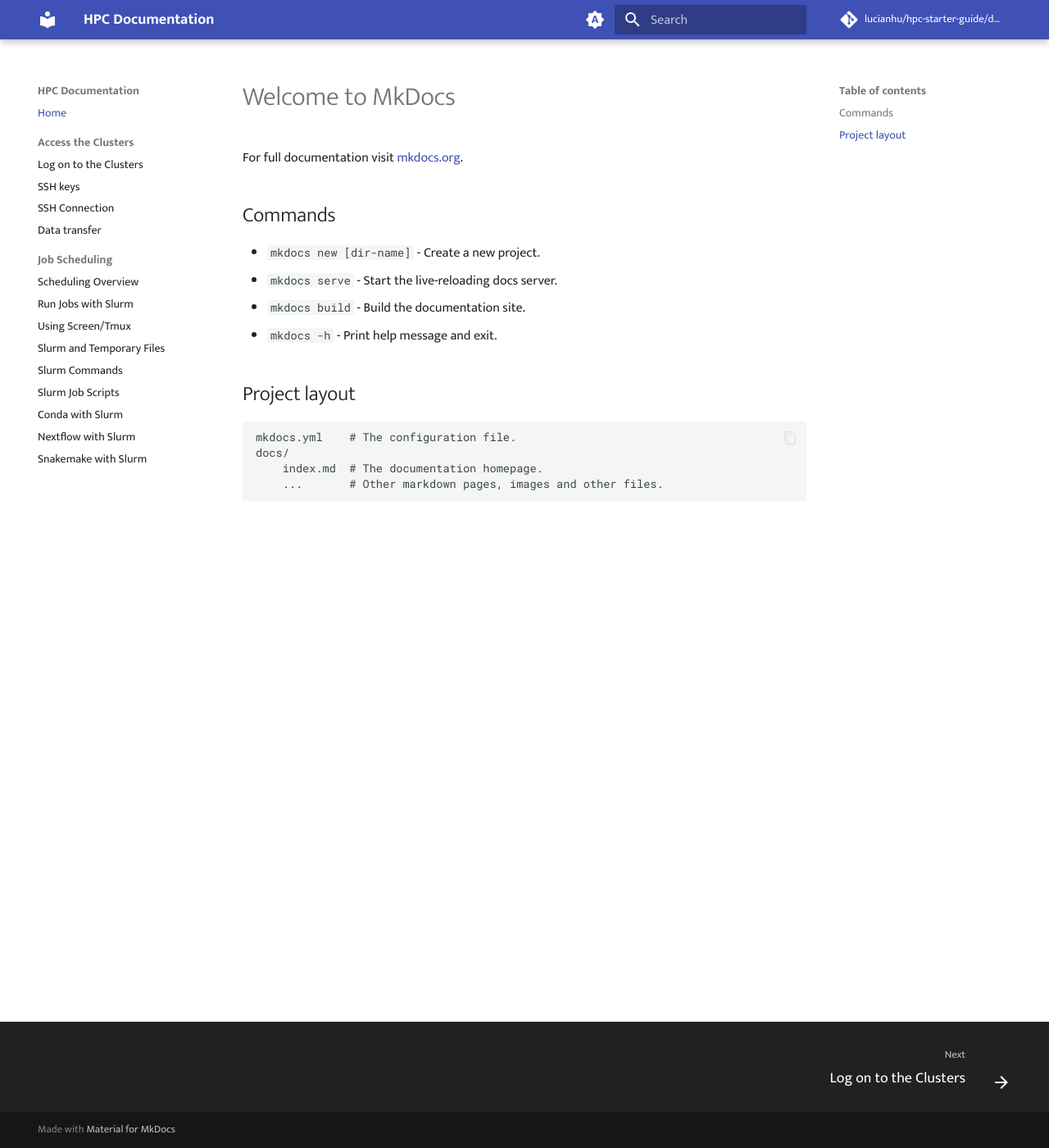
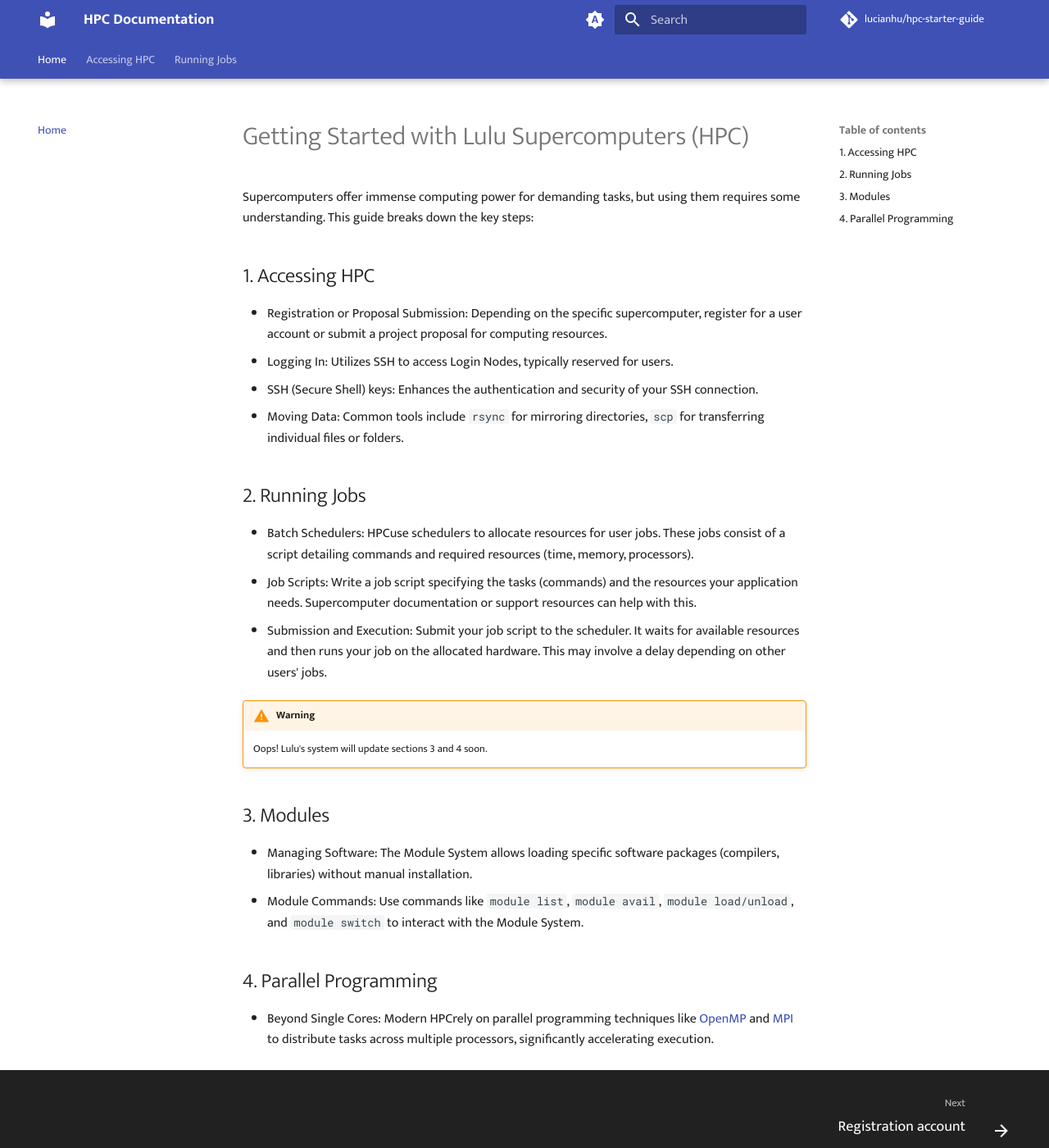
Before and after one commit to lucianhu/hpc-starter-guide, an MkDocs documentation site: the page built from docs/index.md, in a window 1280 px wide and 1400 px high. Shown: the whole window at 82% size. Built offline with MkDocs 1.6.1 and Material for MkDocs 9.7.7, drawn with Linux system fonts in a browser that asks for light colours; comment, search, counter and statistics services are not loaded.

Commit message:
update generate key, copying data

```diff
--- a/docs/index.md
+++ b/docs/index.md
@@ -1,17 +1,28 @@
-# Welcome to MkDocs
+# Getting Started with Lulu Supercomputers (HPC)
 
-For full documentation visit [mkdocs.org](https://www.mkdocs.org).
+Supercomputers offer immense computing power for demanding tasks, but using them requires some understanding. This guide breaks down the key steps:
 
-## Commands
+## 1. Accessing HPC
 
-* `mkdocs new [dir-name]` - Create a new project.
-* `mkdocs serve` - Start the live-reloading docs server.
-* `mkdocs build` - Build the documentation site.
-* `mkdocs -h` - Print help message and exit.
+* Registration or Proposal Submission: Depending on the specific supercomputer, register for a user account or submit a project proposal for computing resources.
+* Logging In: Utilizes SSH to access Login Nodes, typically reserved for users.
+* SSH (Secure Shell) keys: Enhances the authentication and security of your SSH connection.
+* Moving Data: Common tools include `rsync` for mirroring directories, `scp` for transferring individual files or folders.
 
-## Project layout
+## 2. Running Jobs
 
-    mkdocs.yml    # The configuration file.
-    docs/
-        index.md  # The documentation homepage.
-        ...       # Other markdown pages, images and other files.
+* Batch Schedulers: HPCuse schedulers to allocate resources for user jobs. These jobs consist of a script detailing commands and required resources (time, memory, processors).
+* Job Scripts: Write a job script specifying the tasks (commands) and the resources your application needs. Supercomputer documentation or support resources can help with this.
+* Submission and Execution: Submit your job script to the scheduler. It waits for available resources and then runs your job on the allocated hardware. This may involve a delay depending on other users' jobs.
+
+!!! warning
+    Oops! Lulu's system will update sections 3 and 4 soon.
+
+## 3. Modules
+
+* Managing Software: The Module System allows loading specific software packages (compilers, libraries) without manual installation.
+* Module Commands: Use commands like `module list`, `module avail`, `module load/unload`, and `module switch` to interact with the Module System.
+
+## 4. Parallel Programming
+
+* Beyond Single Cores: Modern HPCrely on parallel programming techniques like [OpenMP](https://hpc-wiki.info/hpc/OpenMP) and [MPI](https://hpc-wiki.info/hpc/MPI) to distribute tasks across multiple processors, significantly accelerating execution.
--- a/mkdocs.yml
+++ b/mkdocs.yml
@@ -5,7 +5,7 @@
 site_url: https://github.com/lucianhu/hpc-starter-guide
 
 # Repository
-repo_name: lucianhu/hpc-starter-guide/docs
+repo_name: lucianhu/hpc-starter-guide
 repo_url: https://github.com/lucianhu/hpc-starter-guide
 edit_uri: docs/
 remote_branch: master
@@ -50,6 +50,14 @@
     - navigation.footer
     - content.code.copy
     - content.code.annotate
+    - navigation.instant
+    - navigation.instant
+    - navigation.instant.progress
+    - navigation.tabs
+    - navigation.tabs.sticky
+    - navigation.sections
+    - navigation.path
+    - navigation.indexes
 
   # Necessary for search to work properly
   include_search_page: false
@@ -63,75 +71,55 @@
 
 # Plugins
 plugins:
+  - git-revision-date-localized
   - glightbox:
       effect: zoom
       zoomable: true
   - search:
       lang: en
+      separator: '[\s\u200b\-_,:!=\[\]()"`/]+|\.(?!\d)|&[lg]t;|(?!\b)(?=[A-Z][a-z])'
 
 # Extensions
-markdown_extensions:
-  - abbr
-  - admonition
-  - attr_list
-  - def_list
-  - footnotes
-  - meta
-  - md_in_html
-  - toc:
-      permalink: true
-  - pymdownx.arithmatex:
-      generic: true
-  - pymdownx.betterem:
-      smart_enable: all
-  - pymdownx.caret
-  - pymdownx.details
-  - pymdownx.emoji:
-      emoji_index: !!python/name:material.extensions.emoji.twemoji
-      emoji_generator: !!python/name:material.extensions.emoji.to_svg
-  - pymdownx.highlight:
-      anchor_linenums: true
-  - pymdownx.inlinehilite
-  - pymdownx.keys
-  - pymdownx.magiclink:
-      repo_url_shorthand: true
-      user: squidfunk
-      repo: mkdocs-material
-  - pymdownx.mark
-  - pymdownx.smartsymbols
-  - pymdownx.superfences:
-      custom_fences:
-        - name: mermaid
-          class: mermaid
-          format: !!python/name:pymdownx.superfences.fence_code_format
-  - pymdownx.tabbed:
-      alternate_style: true
-  - pymdownx.tasklist:
-      custom_checkbox: true
-  - pymdownx.tilde
-  - pymdownx.snippets
+extra_css:
+    - '_static/stylesheets/extra.css'
 
 extra_javascript:
-  - javascripts/mathjax.js
-  - https://polyfill.io/v3/polyfill.min.js?features=es6
-  - https://cdn.jsdelivr.net/npm/mathjax@3/es5/tex-mml-chtml.js
+    - '_static/js/extra.js'
+    - 'https://ajax.googleapis.com/ajax/libs/jquery/3.3.1/jquery.min.js'
 
-extra_css:
-  - stylesheets/extra.css
+markdown_extensions:
+    - admonition
+    - attr_list
+    - codehilite
+    - footnotes
+    - pymdownx.details
+    - pymdownx.emoji:
+        emoji_index: !!python/name:material.extensions.emoji.twemoji
+        emoji_generator: !!python/name:material.extensions.emoji.to_svg
+    - pymdownx.inlinehilite
+    - pymdownx.keys
+    - pymdownx.snippets:
+        check_paths: true
+    - pymdownx.superfences
+    - pymdownx.tabbed
+ #   - pymdownx.tabbed:
+ #       alternate_style: true
+    - pymdownx.tasklist:
+        clickable_checkbox: true
 
 # Page tree
 nav:
     - "Home": index.md
 
-    - "Access the Clusters":
-      - "Log on to the Clusters": connecting/getting-account.md
+    - "Accessing HPC":
+      - "Registration account": connecting/getting-account.md
       - "SSH keys": connecting/generate-key.md
       - "SSH Connection": connecting/ssh-connection.md
       - "Data transfer": connecting/copying-data.md
 
-    - "Job Scheduling":
+    - "Running Jobs":
       - "Scheduling Overview": slurm/overview-slurm.md
-      - "Run Jobs with Slurm": slurm/run-job.md
+      - "Running Jobs with Slurm": slurm/run-job.md
       - "Using Screen/Tmux": slurm/screen-tmux.md
       - "Slurm and Temporary Files": slurm/temporary.md
       - "Slurm Commands": slurm/commands.md
```
Also changed, not shown: README.md (+20 -3 lines), docs/connecting/copying-data.md (+86 -0 lines), docs/connecting/generate-key.md (+84 -34 lines), docs/connecting/ssh-connection.md (+9 -0 lines).
